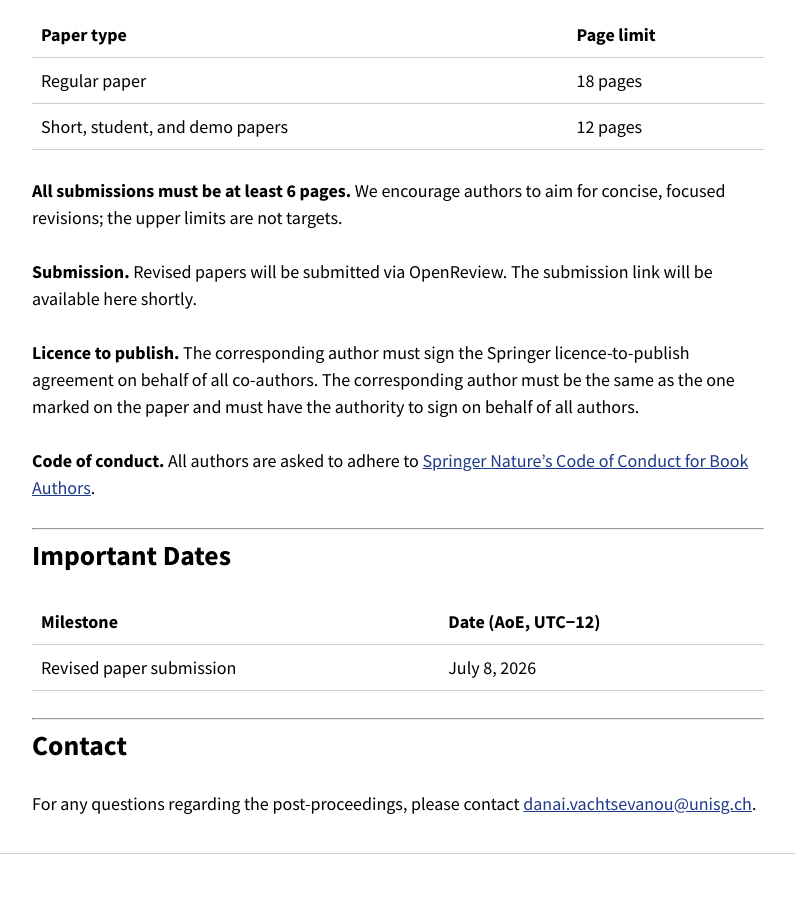
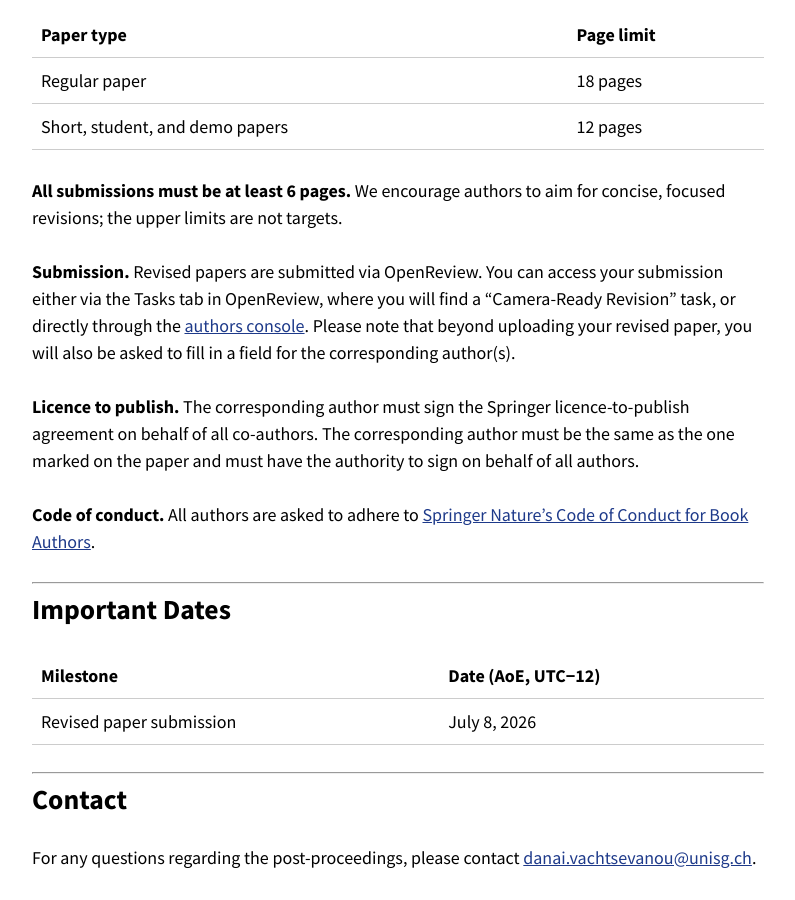
Before and after one commit to emas-workshop/2026, a Jekyll site: the page built from proceedings.md, in a window 1280 px wide and 900 px high, scrolled down 1066 px. Shown: the whole window, without its empty margins (242-1037 px from the left). Built offline with Jekyll 4.4.1, drawn with Linux system fonts in a browser that asks for light colours; nearby versions of some CDN libraries; our own code applies the rules of GitHub Pages for plain Markdown files.

Commit message:
feat(add post-proceedings submission)

```diff
--- a/proceedings.md
+++ b/proceedings.md
@@ -28,7 +28,7 @@ Authors of accepted papers are invited to submit revised and/or extended version
 
 **All submissions must be at least 6 pages.** We encourage authors to aim for concise, focused revisions; the upper limits are not targets.
 
-**Submission.** Revised papers will be submitted via OpenReview. The submission link will be available here shortly.
+**Submission.** Revised papers are submitted via OpenReview. You can access your submission either via the Tasks tab in OpenReview, where you will find a "Camera-Ready Revision" task, or directly through the [authors console](https://openreview.net/group?id=ifaamas.org/AAMAS/2026/Workshop/EMAS/Authors). Please note that beyond uploading your revised paper, you will also be asked to fill in a field for the corresponding author(s).
 
 **Licence to publish.** The corresponding author must sign the Springer licence-to-publish agreement on behalf of all co-authors. The corresponding author must be the same as the one marked on the paper and must have the authority to sign on behalf of all authors.
 
```
